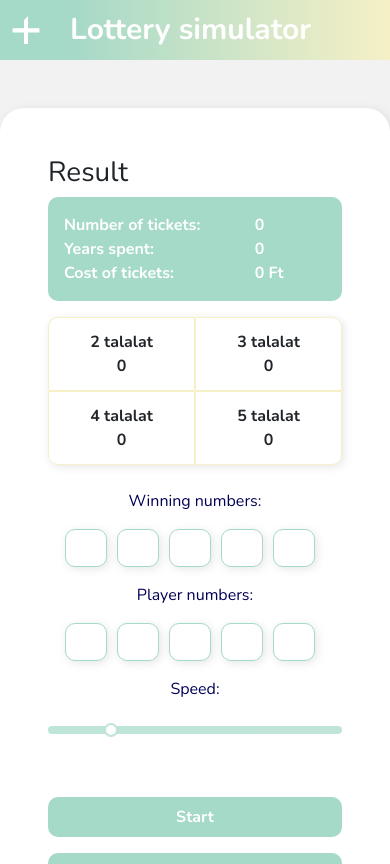
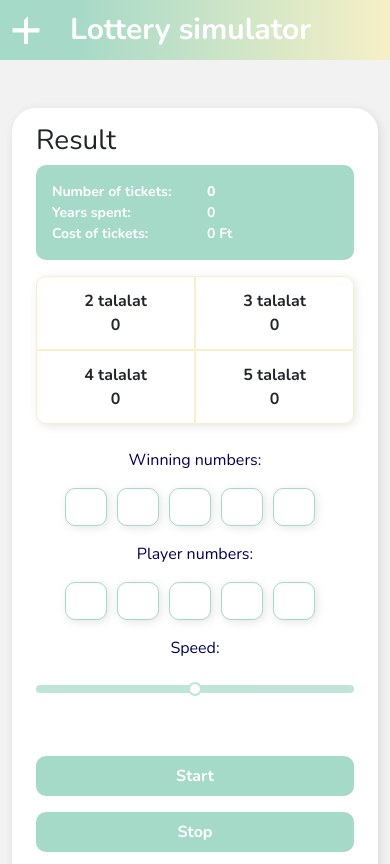
Before and after one commit to BroKoda/lottery-mito-test, a Vue app: page / in a window 390 px wide. Shown: the top 864 px of the page. Built offline with nearby package versions, Linux system fonts and the light colour scheme.

Commit message:
getSpeed + build bugdixek + ha 5 talalat van, akkor jatek vege

```diff
--- a/src/App.vue
+++ b/src/App.vue
@@ -8,7 +8,7 @@ export default {
 
 <style lang="scss">
 @import './assets/styles/main.scss';
-@import url('https://fonts.googleapis.com/css2?family=Nunito:wght@400;700&display=swap');
+@import url('https://fonts.googleapis.com/css2?family=Nunito:wght@400;700;800&display=swap');
 @import '~bootstrap/dist/css/bootstrap.css';
 </style>
 
@@ -22,37 +22,40 @@ export default {
     </div>
   </div>
 
-  <div class="container result-container p-5">
+  <div class="container">
+    <div class="row">
+      <div class="col-12">
+        <div class="container result-container py-3 px-4 p-sm-5">
           <div class="row">
             <div class="col-12">
               <h1>Result</h1>
             </div>
           </div>
           <div class="row justify-content-start">
-      <div class="col-12 col-md-6 pe-md-0">
+            <div class="col-12 col-md-9 col-lg-6 pe-md-0">
               <div class="container ticket-counter p-3">
                 <div class="row">
-            <div class="col-8">
-              <p>Number of tickets:</p>
+                  <div class="col-6 col-sm-8 align-self-center">
+                    <p class="number-of-tickets-title">Number of tickets:</p>
                   </div>
-            <div class="col-4">
-              <p class="js-number-of-tickets">0</p>
+                  <div class="col-6 col-sm-4 align-self-center">
+                    <p class="number-of-tickets js-number-of-tickets">0</p>
                   </div>
                 </div>
                 <div class="row">
-            <div class="col-8">
-              <p>Years spent:</p>
+                  <div class="col-6 col-sm-8 align-self-center">
+                    <p class="years-spent-title">Years spent:</p>
                   </div>
-            <div class="col-4">
-              <p class="js-years-spent">0</p>
+                  <div class="col-6 col-sm-4 align-self-center">
+                    <p class="years-spent js-years-spent">0</p>
                   </div>
                 </div>
                 <div class="row">
-            <div class="col-8">
-              <p>Cost of tickets:</p>
+                  <div class="col-6 col-sm-8 align-self-center">
+                    <p class="cost-of-tickets-title">Cost of tickets:</p>
                   </div>
-            <div class="col-4">
-              <p class="js-cost-of-tickets">0 Ft</p>
+                  <div class="col-6 col-sm-4 align-self-center">
+                    <p class="cost-of-tickets js-cost-of-tickets">0 Ft</p>
                   </div>
                 </div>
               </div>
@@ -120,7 +123,7 @@ export default {
             </div>
             <div class="col-12 col-md-9 text-center text-md-start align-self-center my-2">
               <div class="speed-container">
-          <input type="range" min="1" max="1000" value="200" class="speed">
+                <input type="range" min="1" max="1000" value="" class="speed js-speed">
               </div>
             </div>
           </div>
@@ -129,7 +132,7 @@ export default {
             <div class="col-12 lottery-controls mt-5">
               <div class="row">
                 <div class="col-12 col-sm-6 col-md-4 mb-3 mb-md-0">
-            <a href="#" type="button" class="lottery-button js-get-player-number">Start</a>
+                  <a href="#" type="button" class="lottery-button js-start">Start</a>
                 </div>
                 <div class="col-12 col-sm-6 col-md-4 mb-3 mb-md-0">
                   <a href="#" type="button" class="lottery-button js-stop">Stop</a>
@@ -141,4 +144,7 @@ export default {
             </div>
           </div>
         </div>
+      </div>
+    </div>
+  </div>
 </template>
--- a/src/assets/scripts/LotteryWidget.js
+++ b/src/assets/scripts/LotteryWidget.js
@@ -6,10 +6,13 @@ export default class LotteryWidget {
 
     initialize() {
         let stop = false;
+        let loopElements = null;
 
         // PLAYER NUMBERS VARIABLES
         let playerNumbers = [];
         const playerNumberFields = $('.js-player-number');
+        let speed = 1;
+        const speedInput = $('.js-speed');
 
         // GENERATED NUMBERS VARIABLES
         let winningNumbers = [];
@@ -35,30 +38,36 @@ export default class LotteryWidget {
         let weeksSpent = 0;
         let moneySpent = 0;
 
+        // EVENT HANDLERS
         $('.js-random-numbers').on('click', function () {
-            GenerateNumberForPlayer();
+            generateNumberForPlayer();
         })
 
-        $('.js-get-player-number').on('click', function () {
+        $('.js-start').on('click', function () {
             stop = false;
-            GetPlayerNumber();
+            getSpeed();
+            getPlayerNumber();
 
-            setInterval(function () {
+            loopElements = setInterval(function () {
                 if (stop !== true) {
-                    GenerateWinningNumbers();
-                    ShowWinningNumbers();
-                    CountMatches();
-                    HandleMainCounter();
-                    HandleSummaryDisplay();
+                    generateWinningNumbers();
+                    showWinningNumbers();
+                    countMatches();
+                    handleMainCounter();
+                    handleSummaryDisplay();
+                } else if (stop === true) {
+                    clearInterval(loopElements);
                 }
-            }, 1);
+            }, speed);
         });
 
         $('.js-stop').on('click', function () {
             stop = true;
         })
 
-        const GenerateNumberForPlayer = function () {
+
+        // USED FUNCTIONS
+        const generateNumberForPlayer = function () {
             playerNumbers = [];
             while (playerNumbers.length < 5) {
                 let n = getRandomInt(1, 90);
@@ -74,16 +83,19 @@ export default class LotteryWidget {
             });
         }
 
-        const GetPlayerNumber = function () {
+        const getSpeed = function () {
+            speed = speedInput.val();
+        }
+
+        const getPlayerNumber = function () {
             playerNumbers = [];
             $(playerNumberFields).each((index, elem) => {
                 playerNumbers.push(parseInt($(elem).val()))
             })
             playerNumbers.sort();
-            console.log(playerNumbers);
         }
 
-        const GenerateWinningNumbers = function () {
+        const generateWinningNumbers = function () {
             winningNumbers = [];
             while (winningNumbers.length < 5) {
                 let n = getRandomInt(1, 90);
@@ -95,13 +107,13 @@ export default class LotteryWidget {
             winningNumbers.sort();
         }
 
-        const ShowWinningNumbers = function () {
+        const showWinningNumbers = function () {
             $(winningNumberBox).each((index) => {
                 $(winningNumberBox[index]).text(winningNumbers[index]);
             });
         }
 
-        const CountMatches = function () {
+        const countMatches = function () {
             matchThisRound = 0;
             $(winningNumbers).each((wkey, wvalue) => {
                 $(playerNumbers).each((pkey, pvalue) => {
@@ -110,11 +122,9 @@ export default class LotteryWidget {
                     }
                 })
             })
-
-            console.log(matchThisRound);
         }
 
-        const HandleMainCounter = function () {
+        const handleMainCounter = function () {
             if (matchThisRound === 2) {
                 twoMatch += 1;
                 twoMatchBox.text(twoMatch);
@@ -127,10 +137,13 @@ export default class LotteryWidget {
             } else if (matchThisRound === 5) {
                 fiveMatch += 1;
                 fiveMatchBox.text(fiveMatch);
+                clearInterval(loopElements);
+                summaryYears.css('font-size', '25px');
+                summaryYears.css('color', '#020056');
             }
         }
 
-        const HandleSummaryDisplay = function () {
+        const handleSummaryDisplay = function () {
             ticketNumber += 1;
             weeksSpent += 1;
             moneySpent += 300;
--- a/src/assets/styles/main.scss
+++ b/src/assets/styles/main.scss
@@ -53,7 +53,27 @@ body {
     background: #A5D9C8;
     border-radius: 10px;
 
-    p {
+    .number-of-tickets,
+    .number-of-tickets-title {
+      font-size: 14px;
+      margin: 0;
+      color: $white;
+      font-weight: 700;
+
+      @include sm {
+        font-size: 16px;
+      }
+    }
+
+    .number-of-tickets {
+      font-weight: 800;
+    }
+
+    .years-spent,
+    .years-spent-title,
+    .cost-of-tickets,
+    .cost-of-tickets-title {
+      font-size: 14px;
       margin: 0;
       color: $white;
       font-weight: 700;
```
Lines whose indentation alone changed are shown as unchanged.
